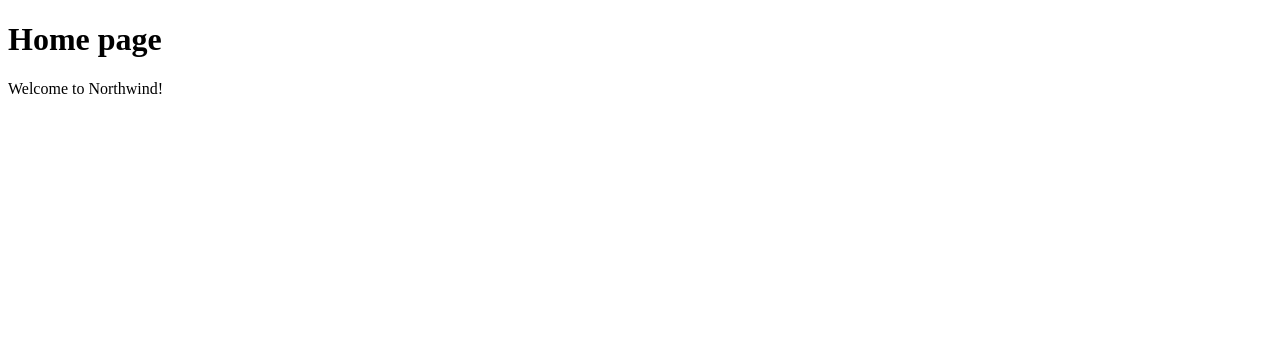
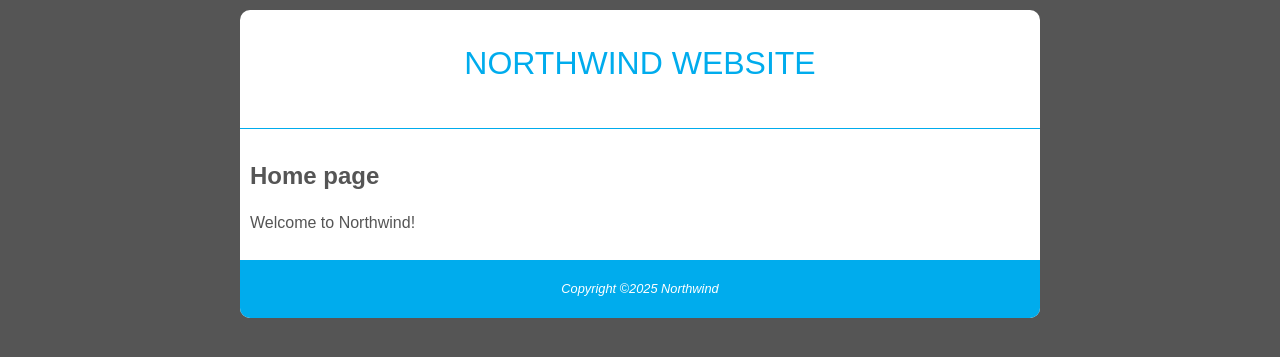
Before and after one commit to MikeTAFE/northwind-website-2025-s1, a PHP site: page / in a window 1280 px wide. Shown: the top 357 px of the page. Run offline with PHP 8.4, Linux system fonts and the light colour scheme.

Commit message:
Changed main layout template and added CSS styling.

```diff
--- /dev/null
+++ b/styles/style.css
@@ -0,0 +1,52 @@
+* {
+  box-sizing: border-box;
+}
+
+body {
+  font-family: Arial, Helvetica, sans-serif;
+  line-height: 1.4;
+  background: #555;
+  color: white;
+}
+
+.site-wrapper {
+  max-width: 800px;
+  margin: 10px auto;
+  overflow: hidden;
+  border-radius: 10px;
+  background: white;
+  color: #555;
+}
+
+.site-header {
+  padding: 10px 10px 20px;
+  border-bottom: 1px solid #00aced;
+}
+
+.site-title {
+  text-align: center;
+  text-transform: uppercase;
+  font-weight: normal;
+  color: #00aced;
+}
+
+.main-nav {}
+
+.main-nav {}
+
+.main-content {
+  padding: 10px;
+}
+
+.site-footer {
+  padding: 20px;
+  background-color: #00aced;
+  color: white;
+}
+
+.copyright {
+  margin: 0;
+  text-align: center;
+  font-size: 0.8em;
+  font-style: italic;
+}
--- a/templates/_indexPage.html.php
+++ b/templates/_indexPage.html.php
@@ -1,3 +1,3 @@
-<h1>Home page</h1>
+<h2>Home page</h2>
 
 <p>Welcome to Northwind!</p>
--- a/templates/_layout.html.php
+++ b/templates/_layout.html.php
@@ -4,10 +4,26 @@
   <meta charset="UTF-8">
   <meta name="viewport" content="width=device-width, initial-scale=1.0">
   <title><?= $title ?? "NO TITLE" ?> - Northwind</title>
+  <link rel="stylesheet" href="./styles/style.css">
 </head>
 <body>
+  <div class="site-wrapper">
+    <header class="site-header">
+      <h1 class="site-title">Northwind Website</h1>
+      <div class="main-nav-container">
+        <nav class="main-nav">
+          <!-- Links go here... -->
+        </nav>
+      </div>
+    </header>
+    <main class="main-content">
 
-  <?= $content ?? 'NO CONTENT - $content not defined' ?>
+      <?= $content ?? 'NO CONTENT - $content not defined' ?>
 
+    </main>
+    <footer class="site-footer">
+      <p class="copyright">Copyright &copy;<?= date('Y') ?> Northwind</p>
+    </footer>
+  </div>
 </body>
 </html>
```
